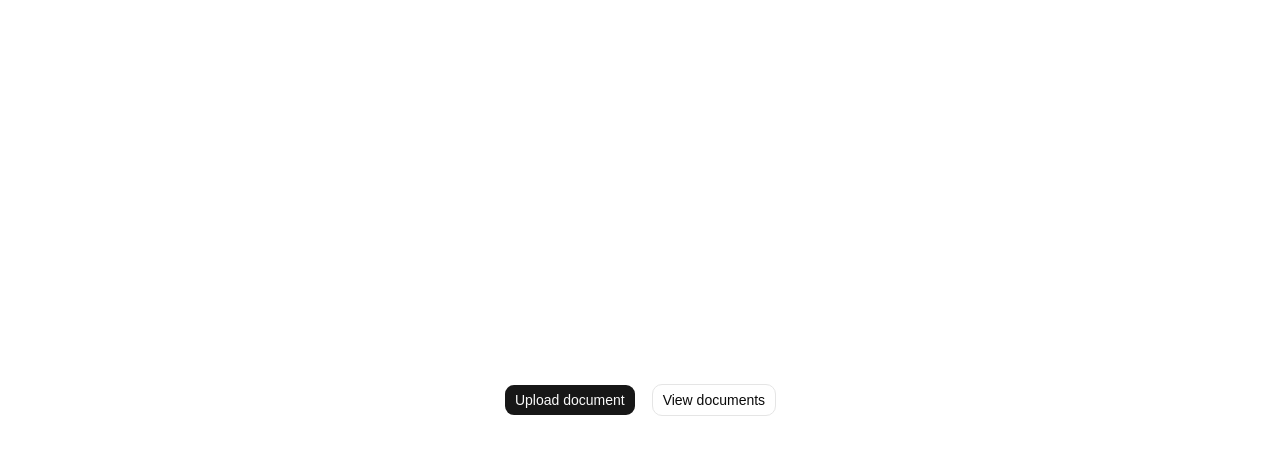
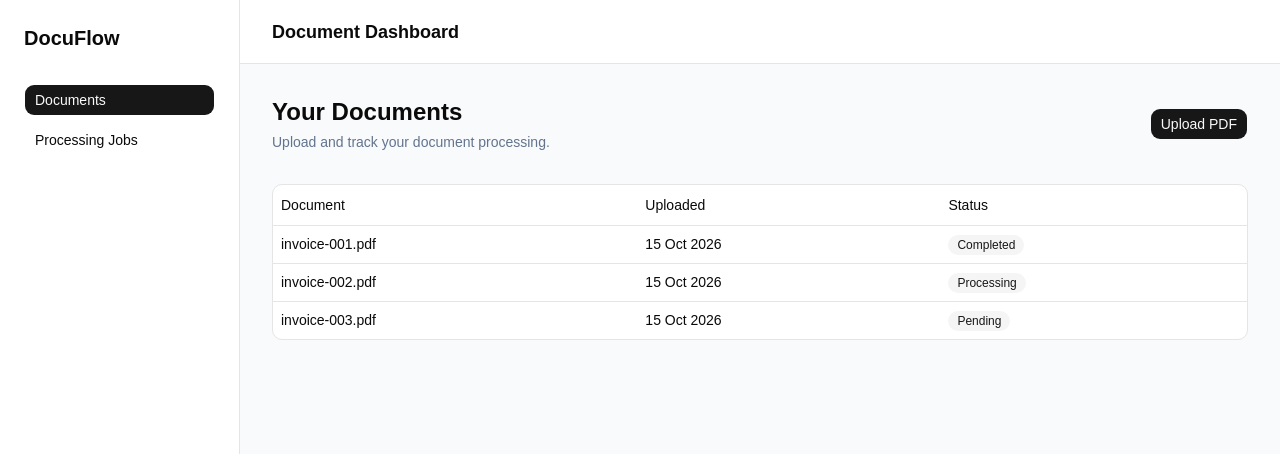
Before and after one commit to DUCANHTRA/document-processing-platform, a React (Vite) app in the folder client/: page / in a window 1280 px wide. Shown: the top 454 px of the page. Built offline with nearby package versions, Linux system fonts and the light colour scheme.

Commit message:
build application layout

```diff
--- a/client/src/App.tsx
+++ b/client/src/App.tsx
@@ -1,12 +1,70 @@
+import { Button } from "@/components/ui/button";
+import { useRef, useState } from "react";
+import DocumentTable from "@/components/ui/DocumentTable";
+function App() {
 
-import { Button } from "@/components/ui/button";
+  const [selectedFile, setSelectedFile] = useState<File | null>(null);
+  const fileInputRef = useRef<HTMLInputElement>(null);
 
-function App() {
   return (
-    <main className="flex min-h-screen items-center justify-center gap-4">
-      <Button>Upload document</Button>
-      <Button variant="outline">View documents</Button>
-    </main>
+    <div className="min-h-screen bg-slate-50">
+      {/* Sidebar */}
+      <aside className="fixed inset-y-0 left-0 w-60 border-r bg-white p-6">
+        <h1 className="text-xl font-bold">DocuFlow</h1>
+
+        <nav className="mt-8 space-y-2">
+          <Button className="w-full justify-start">
+            Documents
+          </Button>
+
+          <Button variant="ghost" className="w-full justify-start">
+            Processing Jobs
+          </Button>
+        </nav>
+      </aside>
+
+      {/* Main area */}
+      <div className="ml-60">
+        <header className="flex h-16 items-center border-b bg-white px-8">
+          <h2 className="text-lg font-semibold">
+            Document Dashboard
+          </h2>
+        </header>
+
+        <main className="p-8">
+          <div className="flex items-center justify-between">
+            <div>
+              <h3 className="text-2xl font-bold">
+                Your Documents
+              </h3>
+              <p className="mt-1 text-sm text-slate-500">
+                Upload and track your document processing.
+              </p>
+            </div>
+
+          <div>
+              <input
+                ref={fileInputRef}
+                type="file"
+                className="hidden"
+                accept="application/pdf"
+                onChange={(event) => {
+                  const file = event.target.files?.[0] ?? null;
+                  setSelectedFile(file);
+                }}
+              />
+
+              <Button type="button" onClick={() => fileInputRef.current?.click()}>
+                <span>Upload PDF</span>
+              </Button>
+          </div>
+          </div>
+
+          {/* Temporary placeholder */}
+          <DocumentTable />
+        </main>
+      </div>
+    </div>
   );
 }
 
--- /dev/null
+++ b/client/src/components/ui/DocumentTable.tsx
@@ -0,0 +1,64 @@
+import {
+  Table,
+  TableBody,
+  TableCell,
+  TableHead,
+  TableHeader,
+  TableRow,
+} from "@/components/ui/table";
+import { Badge } from "@/components/ui/badge";
+
+const documents = [
+  {
+    id: 18,
+    name: "invoice-001.pdf",
+    uploadedAt: "15 Oct 2026",
+    status: "Completed",
+  },
+  {
+    id: 19,
+    name: "invoice-002.pdf",
+    uploadedAt: "15 Oct 2026",
+    status: "Processing",
+  },
+  {
+    id: 20,
+    name: "invoice-003.pdf",
+    uploadedAt: "15 Oct 2026",
+    status: "Pending",
+  },
+];
+
+function DocumentTable() {
+  return (
+    <div className="mt-8 rounded-lg border bg-white">
+      <Table>
+        <TableHeader>
+          <TableRow>
+            <TableHead>Document</TableHead>
+            <TableHead>Uploaded</TableHead>
+            <TableHead>Status</TableHead>
+          </TableRow>
+        </TableHeader>
+
+        <TableBody>
+          {documents.map((document) => (
+            <TableRow key={document.id}>
+              <TableCell className="font-medium">
+                {document.name}
+              </TableCell>
+              <TableCell>{document.uploadedAt}</TableCell>
+              <TableCell>
+                <Badge variant="secondary">
+                  {document.status}
+                </Badge>
+              </TableCell>
+            </TableRow>
+          ))}
+        </TableBody>
+      </Table>
+    </div>
+  );
+}
+
+export default DocumentTable;
--- /dev/null
+++ b/client/src/components/ui/badge.tsx
@@ -0,0 +1,51 @@
+import { mergeProps } from "@base-ui/react/merge-props"
+import { useRender } from "@base-ui/react/use-render"
+import { cva, type VariantProps } from "class-variance-authority"
+import { cn } from "cn"
+
+const badgeVariants = cva(
+  "group/badge inline-flex h-5 w-fit shrink-0 items-center justify-center gap-1 overflow-hidden rounded-4xl border border-transparent px-2 py-0.5 text-xs font-medium whitespace-nowrap transition-all focus-visible:border-ring focus-visible:ring-[3px] focus-visible:ring-ring/50 has-data-[icon=inline-end]:pr-1.5 has-data-[icon=inline-start]:pl-1.5 aria-invalid:border-destructive aria-invalid:ring-destructive/20 dark:aria-invalid:ring-destructive/40 [&>svg]:pointer-events-none [&>svg]:size-3!",
+  {
+    variants: {
+      variant: {
+        default: "bg-primary text-primary-foreground [a]:hover:bg-primary/80",
+        secondary:
+          "bg-secondary text-secondary-foreground [a]:hover:bg-secondary/80",
+        destructive:
+          "bg-destructive/10 text-destructive focus-visible:ring-destructive/20 dark:bg-destructive/20 dark:focus-visible:ring-destructive/40 [a]:hover:bg-destructive/20",
+        outline:
+          "border-border text-foreground [a]:hover:bg-muted [a]:hover:text-muted-foreground",
+        ghost:
+          "hover:bg-muted hover:text-muted-foreground dark:hover:bg-muted/50",
+        link: "text-primary underline-offset-4 hover:underline",
+      },
+    },
+    defaultVariants: {
+      variant: "default",
+    },
+  }
+)
+
+function Badge({
+  className,
+  variant = "default",
+  render,
+  ...props
+}: useRender.ComponentProps<"span"> & VariantProps<typeof badgeVariants>) {
+  return useRender({
+    defaultTagName: "span",
+    props: mergeProps<"span">(
+      {
+        className: cn(badgeVariants({ variant }), className),
+      },
+      props
+    ),
+    render,
+    state: {
+      slot: "badge",
+      variant,
+    },
+  })
+}
+
+export { Badge, badgeVariants }
--- /dev/null
+++ b/client/src/components/ui/table.tsx
@@ -0,0 +1,113 @@
+import * as React from "react"
+import { cn } from "cn"
+
+function Table({ className, ...props }: React.ComponentProps<"table">) {
+  return (
+    <div
+      data-slot="table-container"
+      className="relative w-full overflow-x-auto"
+    >
+      <table
+        data-slot="table"
+        className={cn("w-full caption-bottom text-sm", className)}
+        {...props}
+      />
+    </div>
+  )
+}
+
+function TableHeader({ className, ...props }: React.ComponentProps<"thead">) {
+  return (
+    <thead
+      data-slot="table-header"
+      className={cn("[&_tr]:border-b", className)}
+      {...props}
+    />
+  )
+}
+
+function TableBody({ className, ...props }: React.ComponentProps<"tbody">) {
+  return (
+    <tbody
+      data-slot="table-body"
+      className={cn("[&_tr:last-child]:border-0", className)}
+      {...props}
+    />
+  )
+}
+
+function TableFooter({ className, ...props }: React.ComponentProps<"tfoot">) {
+  return (
+    <tfoot
+      data-slot="table-footer"
+      className={cn(
+        "border-t bg-muted/50 font-medium [&>tr]:last:border-b-0",
+        className
+      )}
+      {...props}
+    />
+  )
+}
+
+function TableRow({ className, ...props }: React.ComponentProps<"tr">) {
+  return (
+    <tr
+      data-slot="table-row"
+      className={cn(
+        "border-b transition-colors hover:bg-muted/50 has-aria-expanded:bg-muted/50 data-[state=selected]:bg-muted",
+        className
+      )}
+      {...props}
+    />
+  )
+}
+
+function TableHead({ className, ...props }: React.ComponentProps<"th">) {
+  return (
+    <th
+      data-slot="table-head"
+      className={cn(
+        "h-10 px-2 text-left align-middle font-medium whitespace-nowrap text-foreground [&:has([role=checkbox])]:pr-0",
+        className
+      )}
+      {...props}
+    />
+  )
+}
+
+function TableCell({ className, ...props }: React.ComponentProps<"td">) {
+  return (
+    <td
+      data-slot="table-cell"
+      className={cn(
+        "p-2 align-middle whitespace-nowrap [&:has([role=checkbox])]:pr-0",
+        className
+      )}
+      {...props}
+    />
+  )
+}
+
+function TableCaption({
+  className,
+  ...props
+}: React.ComponentProps<"caption">) {
+  return (
+    <caption
+      data-slot="table-caption"
+      className={cn("mt-4 text-sm text-muted-foreground", className)}
+      {...props}
+    />
+  )
+}
+
+export {
+  Table,
+  TableHeader,
+  TableBody,
+  TableFooter,
+  TableHead,
+  TableRow,
+  TableCell,
+  TableCaption,
+}
```
